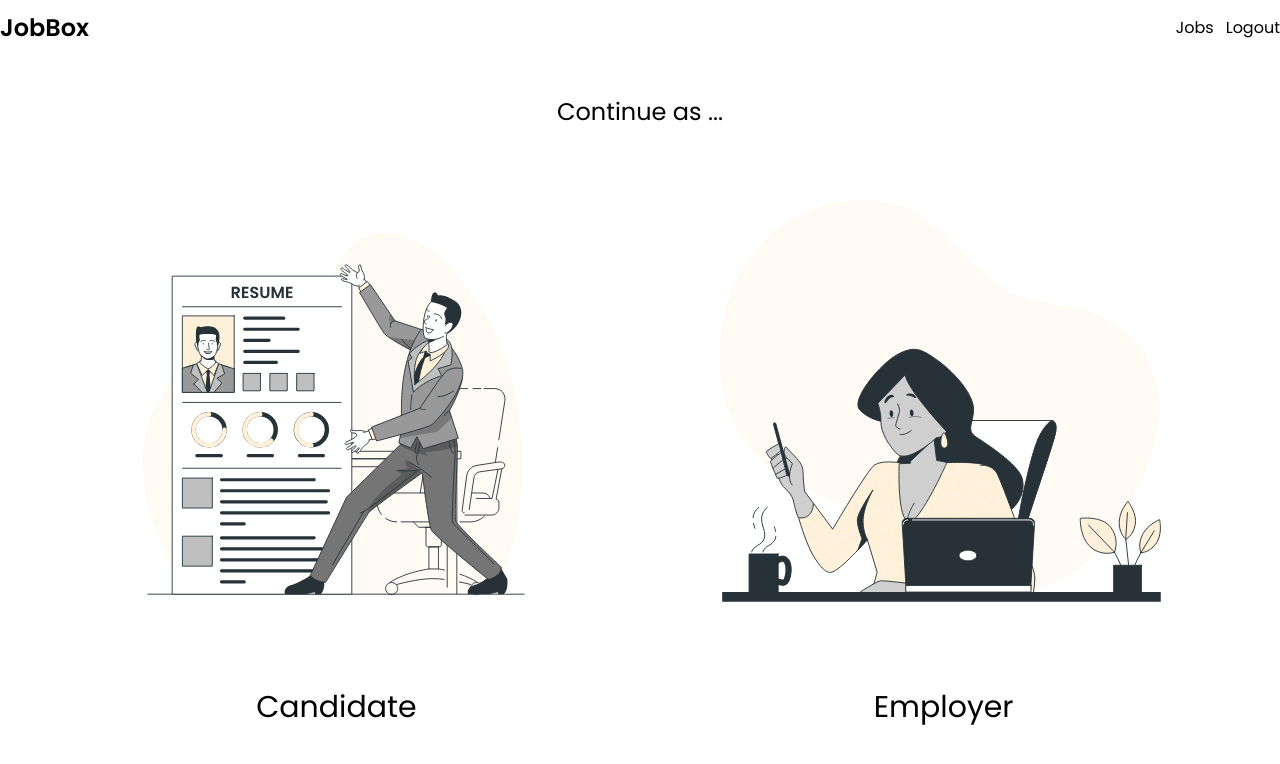
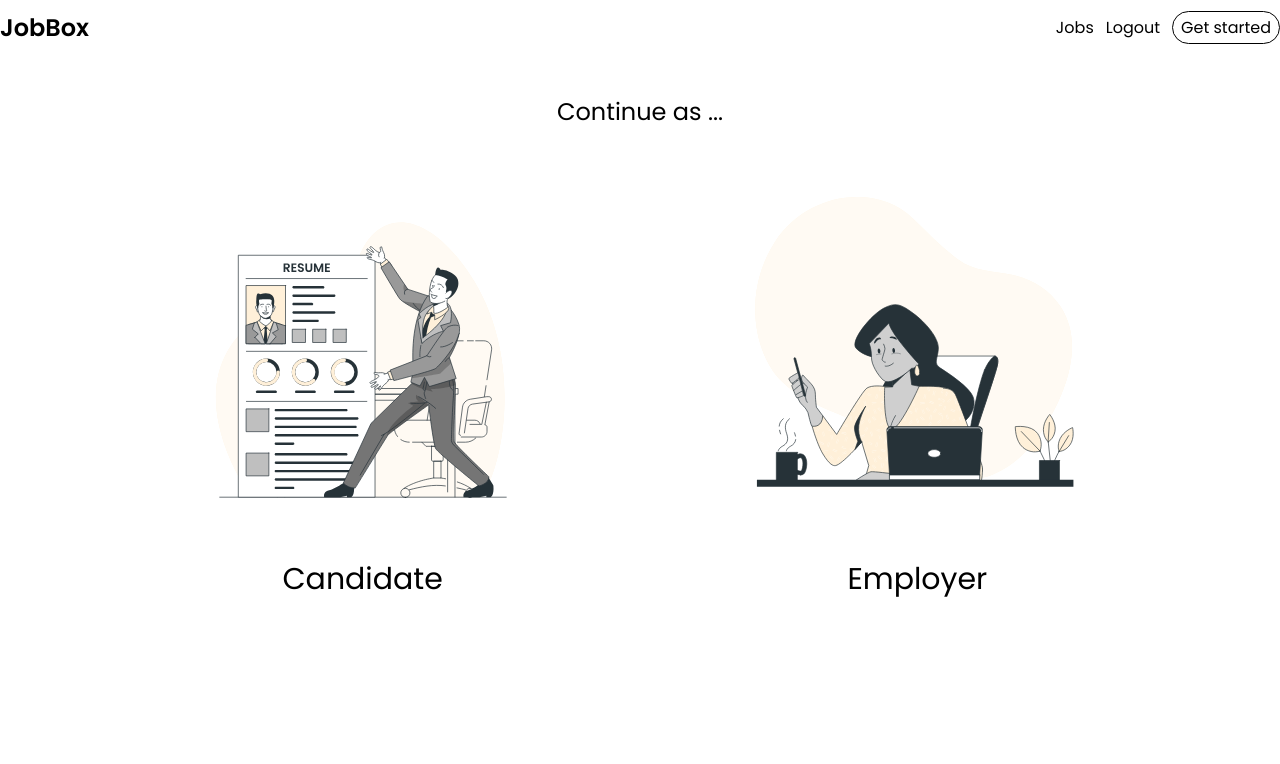
Before and after one commit to MuntasirAbid/jobBoxWebsite, a React (Create React App) app: page /register in a window 1280 px wide. Shown: the top 764 px of the page. Built offline with nearby package versions, Linux system fonts and the light colour scheme; no server answers; sample sign-in values are in the browser's storage.

Commit message:
implemented role based registation and base URL layer

```diff
--- a/src/App.js
+++ b/src/App.js
@@ -3,7 +3,7 @@ import { useEffect } from "react";
 import { Toaster } from "react-hot-toast";
 import { useDispatch } from "react-redux";
 import { RouterProvider } from "react-router-dom";
-import { setUser } from "./features/auth/authSlice";
+import { setUser, toggleLoading } from "./features/auth/authSlice";
 import auth from "./firebase/firebase.config";
 import routes from "./routes/routes";
 
@@ -15,6 +15,9 @@ function App() {
     onAuthStateChanged(auth, (user) => {
       if (user) {
         dispatch(setUser(user.email));
+      }
+      else {
+        dispatch(toggleLoading())
       }
     })
   }, [])
--- a/src/app/store.js
+++ b/src/app/store.js
@@ -1,10 +1,14 @@
 import { configureStore } from '@reduxjs/toolkit'
+import apiSlice from '../features/api/apiSlice';
 import authSlice from '../features/auth/authSlice';
 
 const store = configureStore({
     reducer: {
+        [apiSlice.reducerPath]: apiSlice.reducer,
         auth: authSlice,
     },
+
+    middleware: (getDefaultMiddleware) => getDefaultMiddleware().concat(apiSlice.middleware),
 })
 
 export default store;
--- /dev/null
+++ b/src/features/api/apiSlice.js
@@ -0,0 +1,11 @@
+import { createApi, fetchBaseQuery } from '@reduxjs/toolkit/query/react';
+
+const apiSlice = createApi({
+    reducerPath: 'api',
+    baseQuery: fetchBaseQuery({
+        baseUrl: process.env.REACT_APP_DEV_URL,
+    }),
+    endpoints: (builder) => ({})
+});
+
+export default apiSlice
--- /dev/null
+++ b/src/features/auth/authApi.js
@@ -0,0 +1,15 @@
+import apiSlice from "../api/apiSlice";
+
+const authApi = apiSlice.injectEndpoints({
+    endpoints: (builder) => ({
+        register: builder.mutation({
+            query: (data) => ({
+                method: "POST",
+                url: '/user',
+                body: data,
+            })
+        })
+    })
+})
+
+export const { useRegisterMutation } = authApi
--- a/src/features/auth/authSlice.js
+++ b/src/features/auth/authSlice.js
@@ -35,8 +35,6 @@ export const googleLogin = createAsyncThunk("auth/googleLogin", async () => {
 
 })
 
-
-
 const authSlice = createSlice({
     name: 'auth',
     initialState,
@@ -47,6 +45,9 @@ const authSlice = createSlice({
         setUser: (state, { payload }) => {
             state.email = payload;
             state.isLoading = false;
+        },
+        toggleLoading: (state) => {
+            state.isLoading = false
         }
     },
     extraReducers: (builder) => {
@@ -105,6 +106,6 @@ const authSlice = createSlice({
     },
 });
 
-export const { logout, setUser } = authSlice.actions;
+export const { logout, setUser, toggleLoading } = authSlice.actions;
 
 export default authSlice.reducer
--- a/src/layout/main/Navbar.js
+++ b/src/layout/main/Navbar.js
@@ -7,7 +7,7 @@ import auth from "../../firebase/firebase.config";
 
 const Navbar = () => {
   const { pathname } = useLocation();
-  const { email } = useSelector(state => state.auth)
+  const { email, role } = useSelector(state => state.auth)
   const dispatch = useDispatch();
 
   const handleSignOut = () => {
@@ -33,15 +33,38 @@ const Navbar = () => {
 
         {email ? (
           <button onClick={handleSignOut} className="hover:text-primary transition-all">Logout</button>
-        ) : (<li>
+        ) : (
+          <li>
             <Link
               className='border border-black px-2 py-1 rounded-full hover:border-primary hover:text-white hover:bg-primary hover:px-4 transition-all '
               to='/login'
             >
               Login
             </Link>
-        </li>)
-        }
+          </li>
+        )}
+        {
+          email && role && (
+            <li>
+              <Link
+                className='border border-black px-2 py-1 rounded-full hover:border-primary hover:text-white hover:bg-primary hover:px-4 transition-all '
+                to='/dashboard'
+              >
+                Dashboard
+              </Link>
+            </li>
+          )}
+        {
+          email && !role && (
+            <li>
+              <Link
+                className='border border-black px-2 py-1 rounded-full hover:border-primary hover:text-white hover:bg-primary hover:px-4 transition-all '
+                to='/register'
+              >
+                Get started
+              </Link>
+            </li>
+          )}
       </ul>
     </nav>
   );
--- a/src/pages/register/AccountCreator.js
+++ b/src/pages/register/AccountCreator.js
@@ -23,16 +23,16 @@ const AccountCreator = () => {
       <div className='flex justify-evenly '>
         <div
           onClick={() => navigate("/register/candidate")}
-          className='flex flex-col justify-between transition-all rounded-lg p-5 border border-white hover:border-primary hover:shadow-2xl hover:scale-105 group'
+          className='flex flex-col justify-between md:h-[450px] md:w-96 transition-all rounded-lg p-5 border border-white hover:border-primary hover:shadow-2xl hover:scale-105 group'
         >
           <img className='h-5/6' src={candidate} alt='' />
           <p className='text-center text-3xl'>Candidate</p>
         </div>
         <div
           onClick={() => navigate("/register/employer")}
-          className='flex flex-col justify-between transition-all rounded-lg p-5 border border-white hover:border-primary hover:shadow-2xl hover:scale-105 group'
+          className='flex flex-col justify-between md:h-[450px] md:w-96 transition-all rounded-lg p-5 border border-white hover:border-primary hover:shadow-2xl hover:scale-105 group'
         >
-          <img className='h-[77%]' src={employer} alt='' />
+          <img className='h-[73%]' src={employer} alt='' />
           <p className='text-center text-3xl'>Employer</p>
         </div>
       </div>
--- a/src/pages/register/EmployerRegistration.js
+++ b/src/pages/register/EmployerRegistration.js
@@ -2,13 +2,14 @@ import React, { useEffect, useState } from "react";
 import { useForm, useWatch } from "react-hook-form";
 import { useNavigate } from "react-router-dom";
 import { FaChevronLeft } from "react-icons/fa";
+import { useRegisterMutation } from "../../features/auth/authApi";
 
 const EmployerRegistration = () => {
   const [countries, setCountries] = useState([]);
-
   const { handleSubmit, register, control } = useForm();
   const term = useWatch({ control, name: "term" });
   const navigate = useNavigate();
+  const [postUser, { isLoading, isError }] = useRegisterMutation()
 
   const businessCategory = [
     "Automotive",
@@ -41,6 +42,7 @@ const EmployerRegistration = () => {
 
   const onSubmit = (data) => {
     console.log(data);
+    postUser({ ...data, role: "employer" })
   };
 
   return (
--- a/src/utils/PrivateRoute.js
+++ b/src/utils/PrivateRoute.js
@@ -1,11 +1,11 @@
 import React from "react";
+import { useSelector } from "react-redux";
 import { Navigate, useLocation } from "react-router-dom";
 import Loading from "../components/reusable/Loading";
 
 const PrivateRoute = ({ children }) => {
   const { pathname } = useLocation();
-  const isLoading = false;
-  const email = "test@gmail.com";
+  const { isLoading, email } = useSelector((state) => state.auth)
 
   if (isLoading) {
     return <Loading />;
```
Lines whose indentation alone changed are shown as unchanged.
